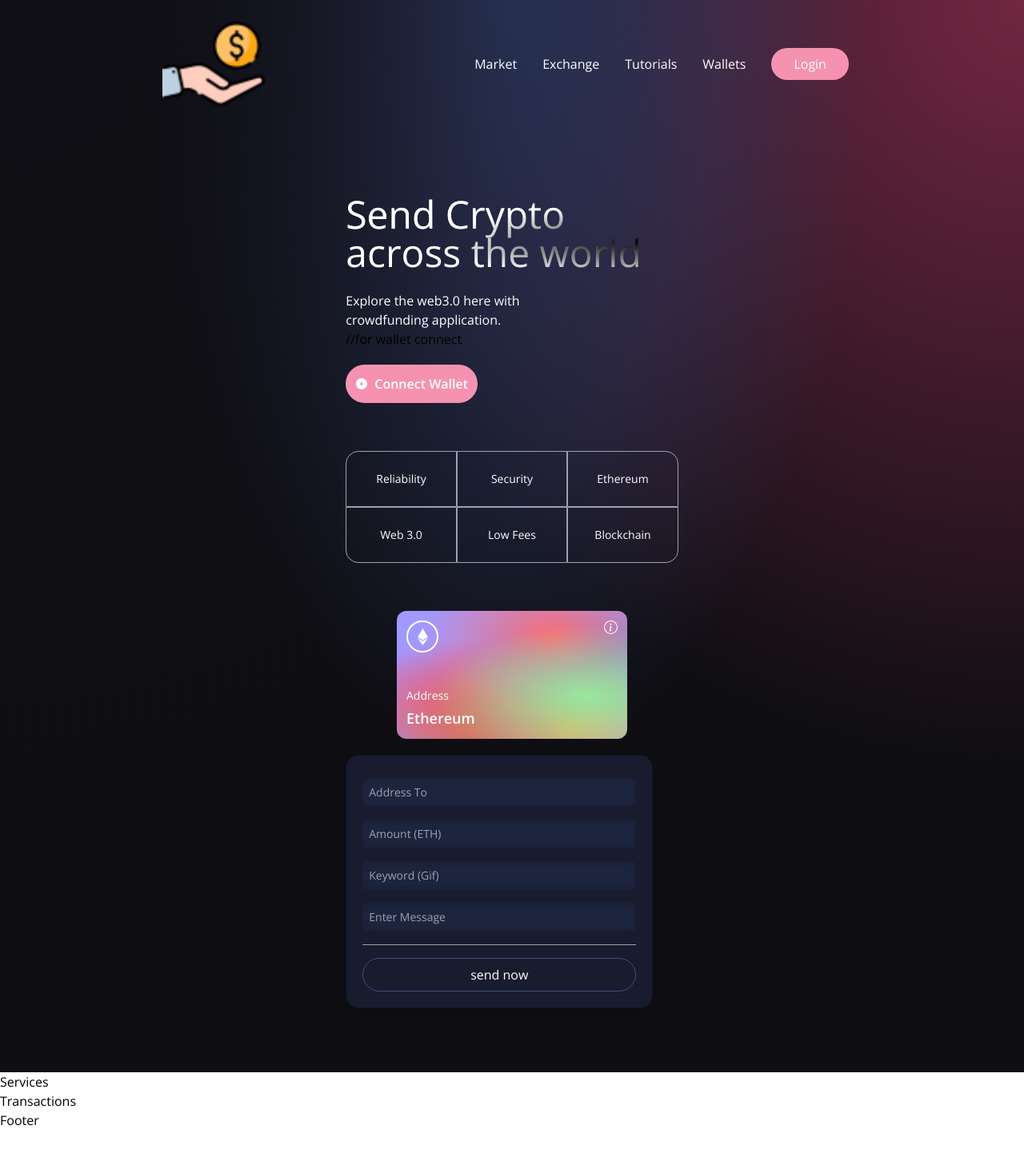
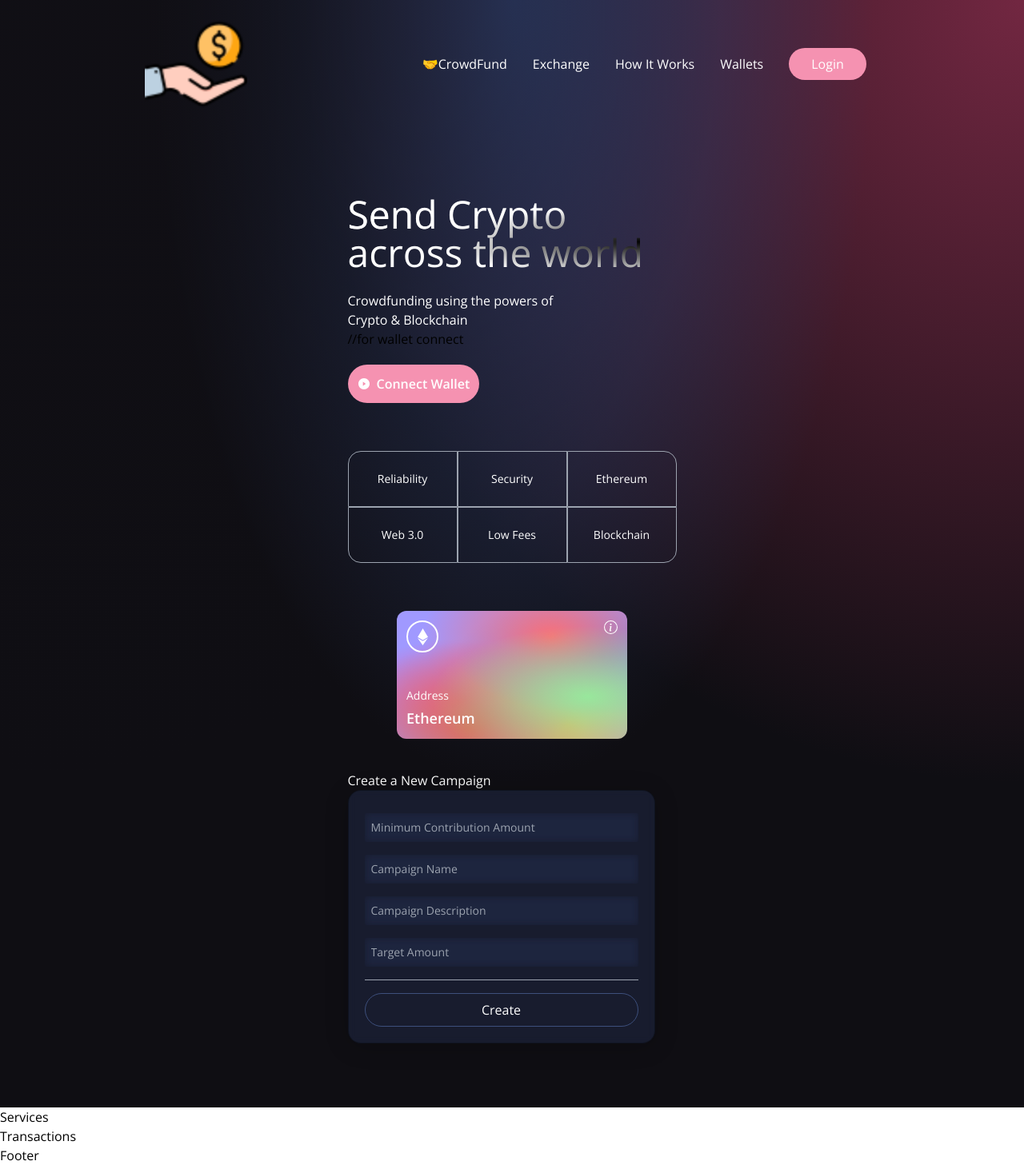
Before and after one commit to kunal232i/Secure_Transfer, a React (Create React App) app in the folder crowdfunding/: page / in a window 1280 px wide. Shown: the whole page at 80% size. Before the commit the page ends 1413 px from the top, so only its background shows below. Built offline with nearby package versions, Linux system fonts and the light colour scheme.

Commit message:
Frontend change

```diff
--- a/crowdfunding/src/components/Navbar.jsx
+++ b/crowdfunding/src/components/Navbar.jsx
@@ -18,9 +18,11 @@ const Navbar = () => {
         <img src={logo} alt="logo" className="w-32 cursor-pointer" />
       </div>
       <ul className="text-white md:flex hidden list-none flex-row justify-between items-center flex-initial">
-        {["Market", "Exchange", "Tutorials", "Wallets"].map((item, index) => (
-          <NavBarItem key={item + index} title={item} />
-        ))}
+        {["🤝CrowdFund", "Exchange", "How It Works", "Wallets"].map(
+          (item, index) => (
+            <NavBarItem key={item + index} title={item} />
+          )
+        )}
         <li className="bg-[#f592b1] py-2 px-7 mx-4 rounded-full cursor-pointer hover:bg-[#ff748c]">
           Login
         </li>
--- a/crowdfunding/src/components/Welcome.jsx
+++ b/crowdfunding/src/components/Welcome.jsx
@@ -33,7 +33,7 @@ const Welcome = () => {
             Send Crypto <br /> across the world
           </h1>
           <p className="text-left mt-5 text-white font-light md:w-9/12 w-11/12 text-base">
-            Explore the web3.0 here with crowdfunding application.
+            Crowdfunding using the powers of Crypto & Blockchain
           </p>
           //for wallet connect
           {/* {!currentAccount && ( */}
@@ -82,29 +82,39 @@ const Welcome = () => {
             </div>
           </div>
         </div>
+        <p className="text-left mt-5 text-white font-light mf:w-9/12 w-11/12 text-base">
+          Create a New Campaign
+        </p>
         <div className="p-5 sm:w-96 w-full flex flex-col justify-start items-center blue-glassmorphism">
           <Input
+            placeholder="Minimum Contribution Amount"
+            name="amount"
+            type="number"
+            handleChange={handleChange}
+          />
+
+          {/* <Input
             placeholder="Address To"
             name="addressTo"
             type="text"
             handleChange={handleChange}
-          />
+          /> */}
           <Input
-            placeholder="Amount (ETH)"
-            name="amount"
-            type="number"
-            handleChange={handleChange}
-          />
-          <Input
-            placeholder="Keyword (Gif)"
-            name="keyword"
+            placeholder="Campaign Name"
+            name="Campaign"
             type="text"
             handleChange={handleChange}
           />
           <Input
-            placeholder="Enter Message"
+            placeholder="Campaign Description"
             name="message"
             type="text"
+            handleChange={handleChange}
+          />
+          <Input
+            placeholder="Target Amount"
+            name="amount"
+            type="number"
             handleChange={handleChange}
           />
 
@@ -118,7 +128,7 @@ const Welcome = () => {
               onClick={handleSubmit}
               className="text-white w-full mt-2 border-[1px] p-2 border-[#3d4f7c] hover:bg-[#3d4f7c] rounded-full cursor-pointer"
             >
-              send now
+              Create
             </button>
           )}
         </div>
```
